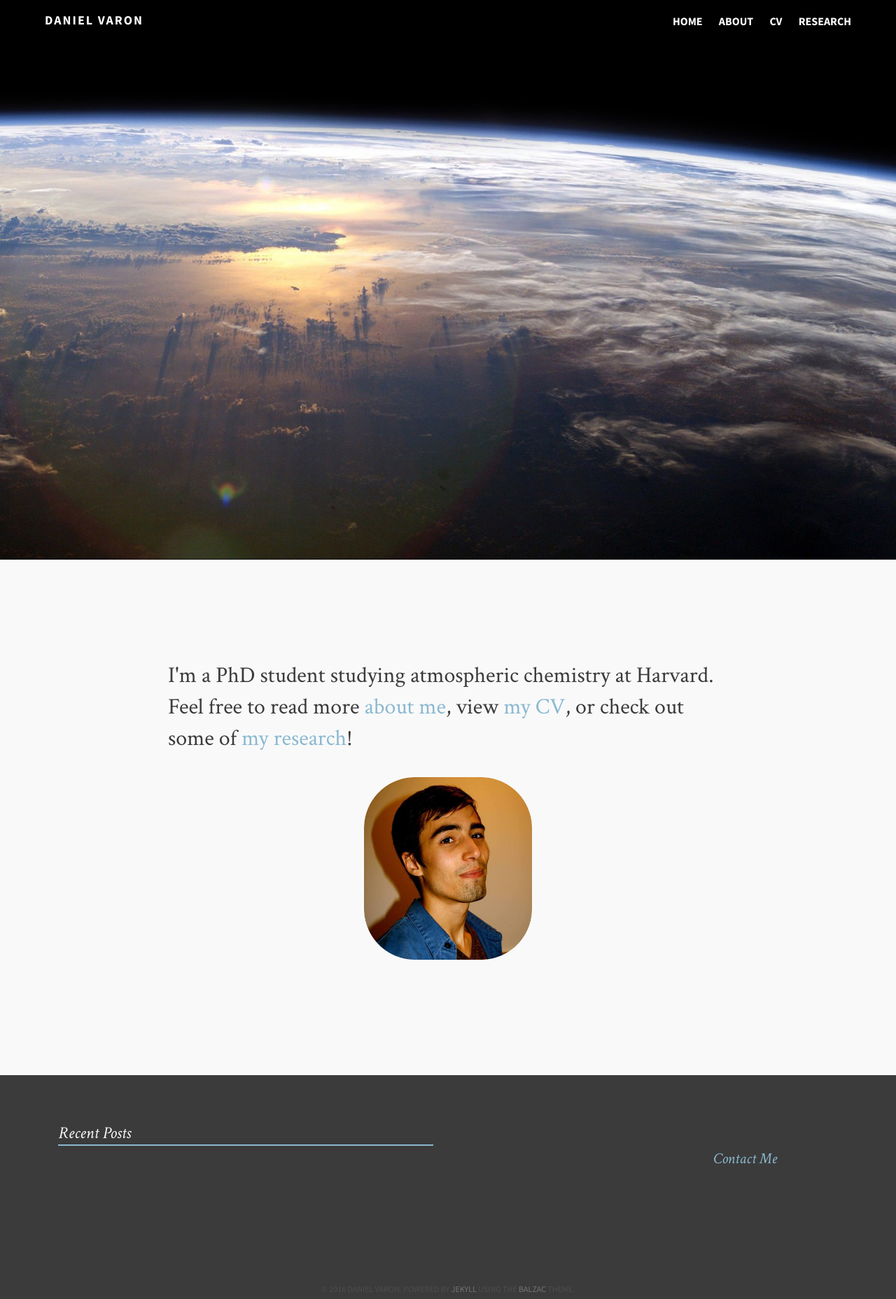
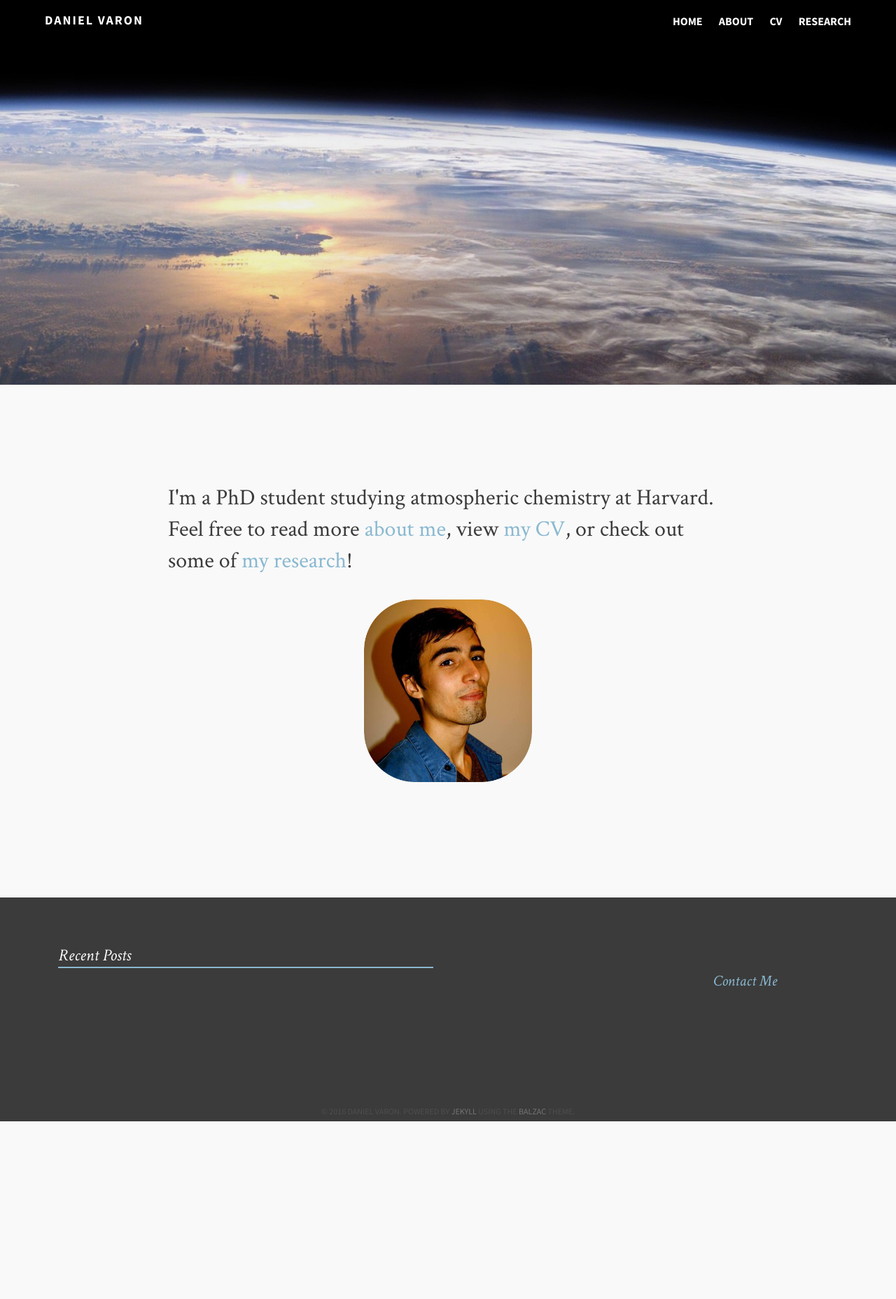
Before and after one commit to djvaron/djvaron.github.io, a Jekyll site: the page built from index.md, in a window 1280 px wide. Shown: the whole page at 70% size. Built offline with Jekyll 4.4.1, drawn with Linux system fonts in a browser that asks for light colours; after the commit the page ends 1603 px from its top, so only the background shows below that.

Commit message:
Update home.html

```diff
--- a/_layouts/home.html
+++ b/_layouts/home.html
@@ -2,22 +2,22 @@
 
 
 
-<!-- <section class="article">
+<section class="article">
 
   <div class="overlay overlay-lighter"></div>
-  <div class="featured-image" style="background-image: url({{ site.url }}/images/atmosphere.jpg)"></div> -->
+  <div class="featured-image" style="background-image: url({{ site.url }}/images/atmosphere_short.jpg)"></div>
 
-<span class="banner_h">
+<!-- <span class="banner_h">
     <img src="images/atmosphere.jpg" alt="banner" />
         <style>
         * {margin:0; padding: 0;}
         .banner_h {display: block; width: 100%;}
         .banner_h img {width:100%}
         </style>
-</span>
+</span> -->
 
     <div id='bump'>
-        <section class="article">
+       <!-- <section class="article"> -->
           <article class="archive-wrap">
             <p class="intro">I'm a PhD student studying atmospheric chemistry at Harvard. Feel free to read more <a href="{{ site.url }}/about">about me</a>, view <a href="{{ site.url }}/cv.pdf">my CV</a>, or check out some of <a href="{{ site.url }}/research">my research</a>!</p>
             <figure><center><img src="/images/me.png" width="30%" height="30%" /></center></figure>
```
